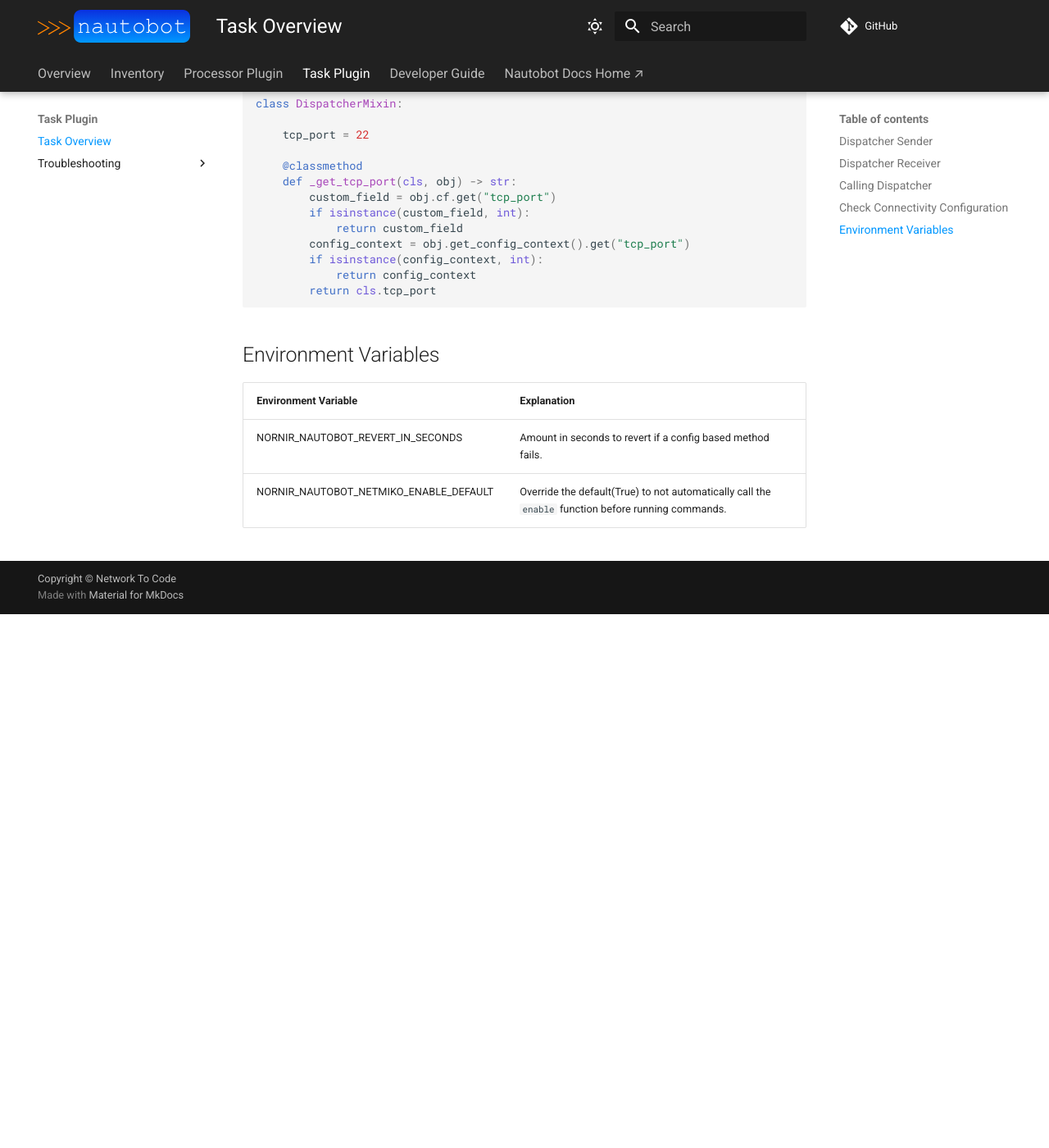
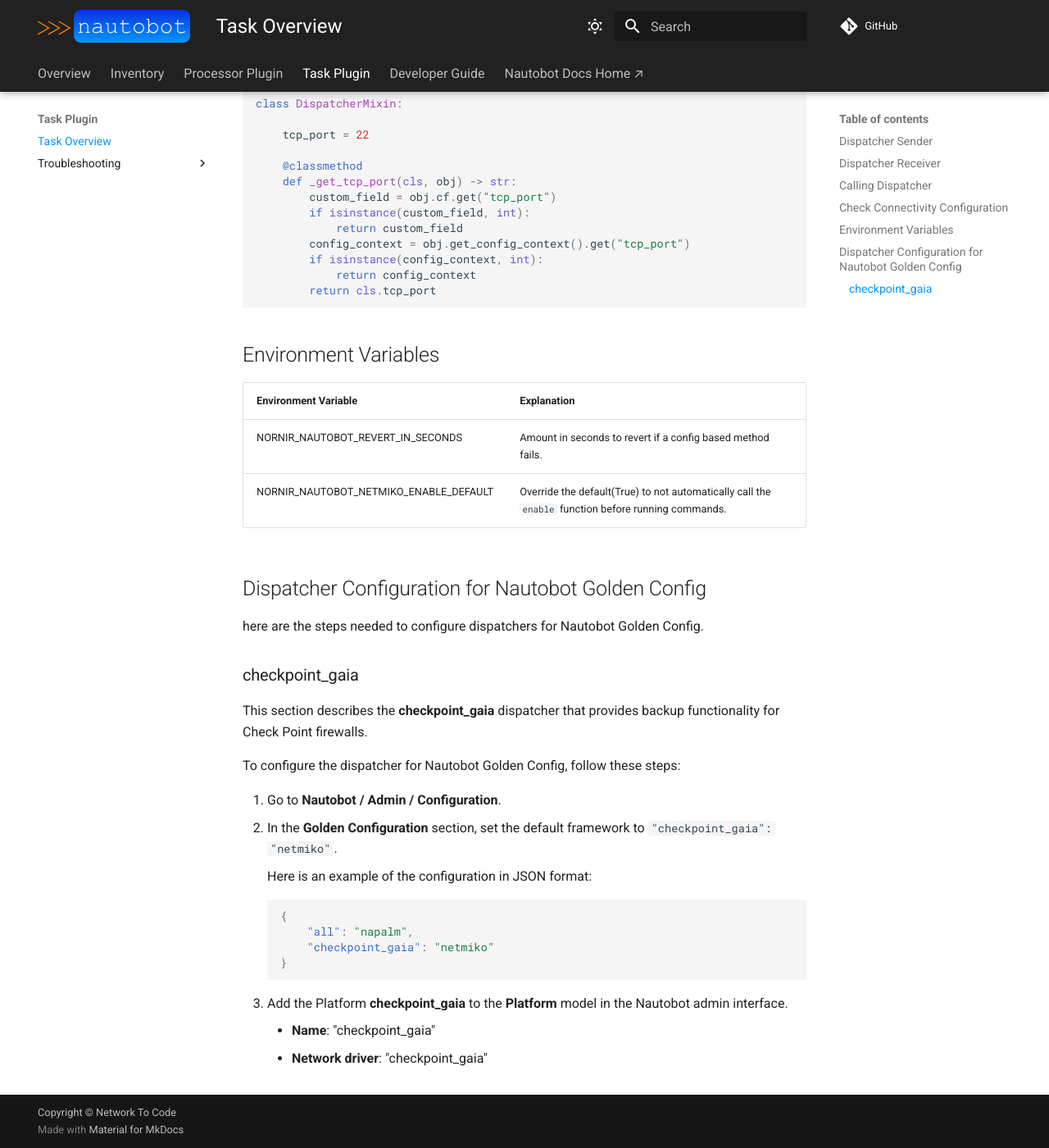
Before and after one commit to nautobot/nornir-nautobot, an MkDocs documentation site: the page built from docs/task/task.md, in a window 1280 px wide and 1400 px high, scrolled down 2279 px. Shown: the whole window at 82% size. Built offline with MkDocs 1.6.1 and Material for MkDocs 9.7.7, drawn with Linux system fonts in a browser that asks for light colours; comment, search, counter and statistics services are not loaded; before the commit the page ends 3028 px from its top, so only the background shows below that.

Commit message:
Enable backup for Checkpoint Gaia via netmiko

````diff
--- a/docs/task/task.md
+++ b/docs/task/task.md
@@ -110,3 +110,31 @@
 | ----- | ----------- |
 | NORNIR_NAUTOBOT_REVERT_IN_SECONDS  | Amount in seconds to revert if a config based method fails. |
 | NORNIR_NAUTOBOT_NETMIKO_ENABLE_DEFAULT | Override the default(True) to not automatically call the `enable` function before running commands. |
+
+
+## Dispatcher Configuration for Nautobot Golden Config
+
+here are the steps needed to configure dispatchers for Nautobot Golden Config.
+
+### checkpoint_gaia
+
+This section describes the **checkpoint_gaia** dispatcher that provides backup functionality for Check Point firewalls.
+
+To configure the dispatcher for Nautobot Golden Config, follow these steps:
+
+1. Go to **Nautobot / Admin / Configuration**.
+2. In the **Golden Configuration** section, set the default framework to `"checkpoint_gaia": "netmiko"`.
+
+    Here is an example of the configuration in JSON format:
+
+    ```json
+    {
+        "all": "napalm",
+        "checkpoint_gaia": "netmiko"
+    }
+    ```
+
+3. Add the Platform **checkpoint_gaia** to the **Platform** model in the Nautobot admin interface.
+
+    - **Name**: "checkpoint_gaia"
+    - **Network driver**: "checkpoint_gaia"
--- a/pyproject.toml
+++ b/pyproject.toml
@@ -1,6 +1,6 @@
 [tool.poetry]
 name = "nornir-nautobot"
-version = "3.2.0"
+version = "3.2.1"
 description = "Nornir Nautobot"
 authors = ["Network to Code, LLC <opensource@networktocode.com>"]
 readme = "README.md"
````
Also changed, not shown: 1 other file.
